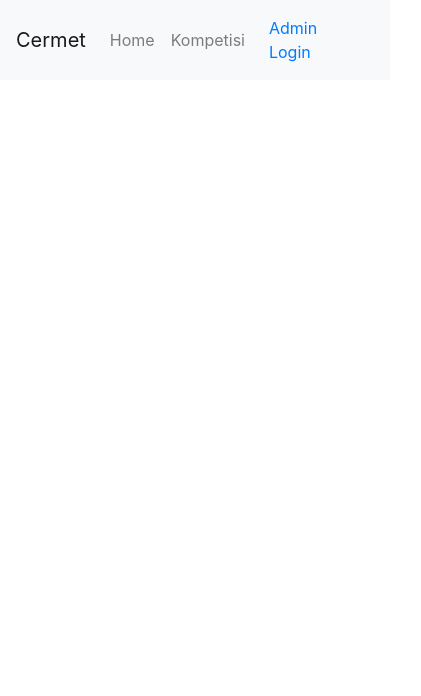
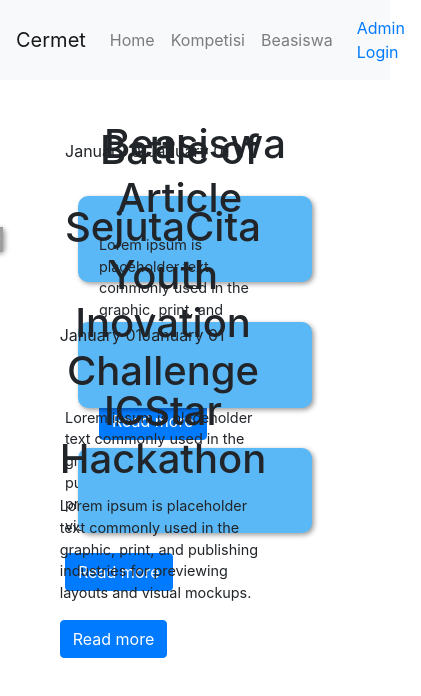
Before and after one commit to CermetFTI/front-end, a React (Create React App) app in the folder cermet-fronted/: page /beasiswa in a window 390 px wide. Shown: the top 696 px of the page, 421 px wide, since content can reach past the window. Built offline with nearby package versions, Linux system fonts and the light colour scheme; grey boxes are pictures that could not be loaded.

Commit message:
card structure, link, image, done. styling mobile ancur :v

```diff
--- a/cermet-fronted/src/App.js
+++ b/cermet-fronted/src/App.js
@@ -1,6 +1,7 @@
 import './App.css';
 import Home from './pages/Home';
 import Kompetisi from './pages/Kompetisi';
+import Beasiswa from './pages/Beasiswa';
 import Admin from './pages/Admin';
 import AdminDashboard from './pages/AdminDashboard'
 import Navbar from './components/NavbarComp'
@@ -26,6 +27,9 @@ function App() {
               <Route path='/kompetisi'>
                 <Kompetisi />
               </Route>
+              <Route path='/beasiswa'>
+                <Beasiswa />
+              </Route>
                 <Route exact path="/admin" component={Admin}/>
               <PrivateRoute exact path="/admin/dashboard" component={AdminDashboard}/>
           </Switch>
--- /dev/null
+++ b/cermet-fronted/src/components/Card/Card.css
@@ -0,0 +1,66 @@
+*{
+    margin: 0;
+    padding: 0;
+    box-sizing:border-box;
+}
+
+img{
+    width: 100%;
+}
+
+.card-container{
+    display: flex;
+    flex-direction: column;
+
+}
+
+.card-item{
+    display: flex;
+    flex-direction: row;
+    margin: 20px;
+    justify-content: center;
+    align-items: center;
+    padding: 5vw;
+    max-width: 60vw;
+    max-height: 22vw;
+    background-color: rgb(91, 184, 247);
+    border-radius: 10px;
+    box-shadow: 2px 2px 5px rgba(0, 0, 0, 0.39);
+}
+
+.card-content{
+    margin-right: 2rem;
+    margin-left: -2rem;
+    padding: 10rem 0;
+
+}
+
+.card-content p {
+    font-size: .9rem;
+    max-width: 70rem;
+}
+
+.card-image {
+    display: block;
+    width: 100%;
+    height: 100%;
+    border-radius: 5px;
+    transform: translateX(-8rem);
+    box-shadow: 2px 2px 5px rgba(0, 0, 0, 0.39);
+}
+
+.card-link {
+    color: white;
+    text-decoration: none;
+}
+
+.content-date{
+    display: flex;
+    flex-direction: row;
+    justify-content: flex-start;
+}
+
+.content-date p {
+
+    padding-right:0 3rem ;
+}
--- /dev/null
+++ b/cermet-fronted/src/components/Card/Card.jsx
@@ -0,0 +1,28 @@
+import React from 'react'
+import './Card.css'
+import 'bootstrap/dist/css/bootstrap.min.css';
+
+function Card({data}) {
+    return (
+        <div className='card-item'>
+            <div className="card-image">
+                <img src={data.image} alt=""/>
+            </div>
+
+            <div className="card-content">
+                <div className="content-date">
+                    <span className='start-date'>{data.start}</span>
+                    <span className='end-date'>{data.end}</span>
+                </div>
+
+                <h1 className='card-title'>{data.title}</h1>
+                <p className='card-text'>{data.desc}</p>
+                <button className='btn btn-primary'>
+                    <a href={data.link} className='card-link'>Read more</a>
+                </button>
+            </div>
+        </div>
+    )
+}
+
+export default Card
--- /dev/null
+++ b/cermet-fronted/src/components/Card/CardContainer.jsx
@@ -0,0 +1,19 @@
+import React from 'react'
+import Card from './Card'
+import cardData from '../data'
+import './Card.css'
+
+function CardContainer() {
+    return (
+        <div className='card-container'>
+            {cardData.map((data, idx)=>
+            <Card
+              data={data}
+              key={idx}
+            />
+            )}
+        </div>
+    )
+}
+
+export default CardContainer
--- a/cermet-fronted/src/components/NavbarComp.jsx
+++ b/cermet-fronted/src/components/NavbarComp.jsx
@@ -16,6 +16,7 @@ function NavbarComp() {
             <Nav className="mr-auto">
             <Nav.Link onClick={()=>{history.push('/');}}>Home</Nav.Link>
             <Nav.Link onClick={()=>{history.push('/kompetisi');}}>Kompetisi</Nav.Link>
+            <Nav.Link onClick={()=>{history.push('/beasiswa');}}>Beasiswa</Nav.Link>
             </Nav>
             {
                 (user===null)
--- a/cermet-fronted/src/components/data.js
+++ b/cermet-fronted/src/components/data.js
@@ -1,34 +1,28 @@
 
 const data=[
     {
-        title: 'Title-1',
-        date: 'January 01',
-        image:'',
-        text:'Read more'
+        title: 'Battle of Article',
+        image:'https://i.ibb.co/Sr67847/image-1.png',
+        start: 'January 01',
+        end: 'January 01',
+        desc: 'Lorem ipsum is placeholder text commonly used in the graphic, print, and publishing industries for previewing layouts and visual mockups.',
+        link:'https://www.google.com'
     },
     {
-        title: 'Title-2',
-        date: 'January 02',
-        image:'',
-        text:'Read more'
+        title: 'SejutaCita Youth Inovation Challenge',
+        image:'https://i.ibb.co/bzcq98w/image-3.png',
+        start: 'January 01',
+        end: 'January 01',
+        desc: 'Lorem ipsum is placeholder text commonly used in the graphic, print, and publishing industries for previewing layouts and visual mockups.',
+        link:'https://www.google.com'
     },
     {
-        title: 'Title-3',
-        date: 'January 03',
-        image:'',
-        text:'Read more'
-    },
-    {
-        title: 'Title-2',
-        date: 'January 02',
-        image:'',
-        text:'Read more'
-    },
-    {
-        title: 'Title-3',
-        date: 'January 03',
-        image:'',
-        text:'Read more'
+        title: 'ICStar Hackathon',
+        image:'https://i.ibb.co/10NNVLz/image-2.png',
+        start: 'January 01',
+        end: 'January 01',
+        desc: 'Lorem ipsum is placeholder text commonly used in the graphic, print, and publishing industries for previewing layouts and visual mockups.',
+        link:'https://www.google.com'
     },
 ]
 
--- /dev/null
+++ b/cermet-fronted/src/pages/Beasiswa.jsx
@@ -0,0 +1,13 @@
+import React from 'react'
+import CardContainer from '../components/Card/CardContainer'
+
+function Beasiswa() {
+    return (
+        <div className='list-page'>
+            <h1>Beasiswa</h1>
+            <CardContainer />
+        </div>
+    )
+}
+
+export default Beasiswa
```
